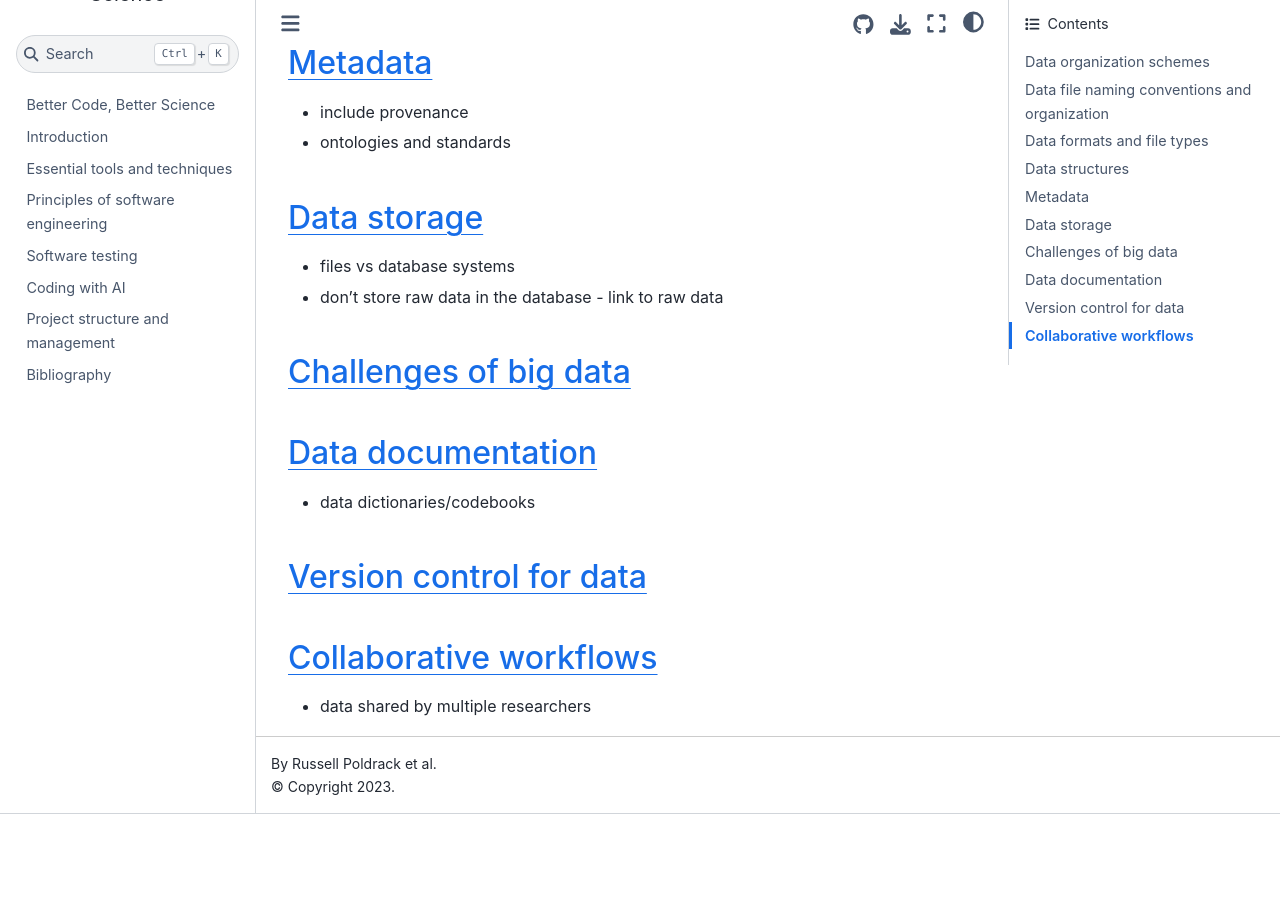
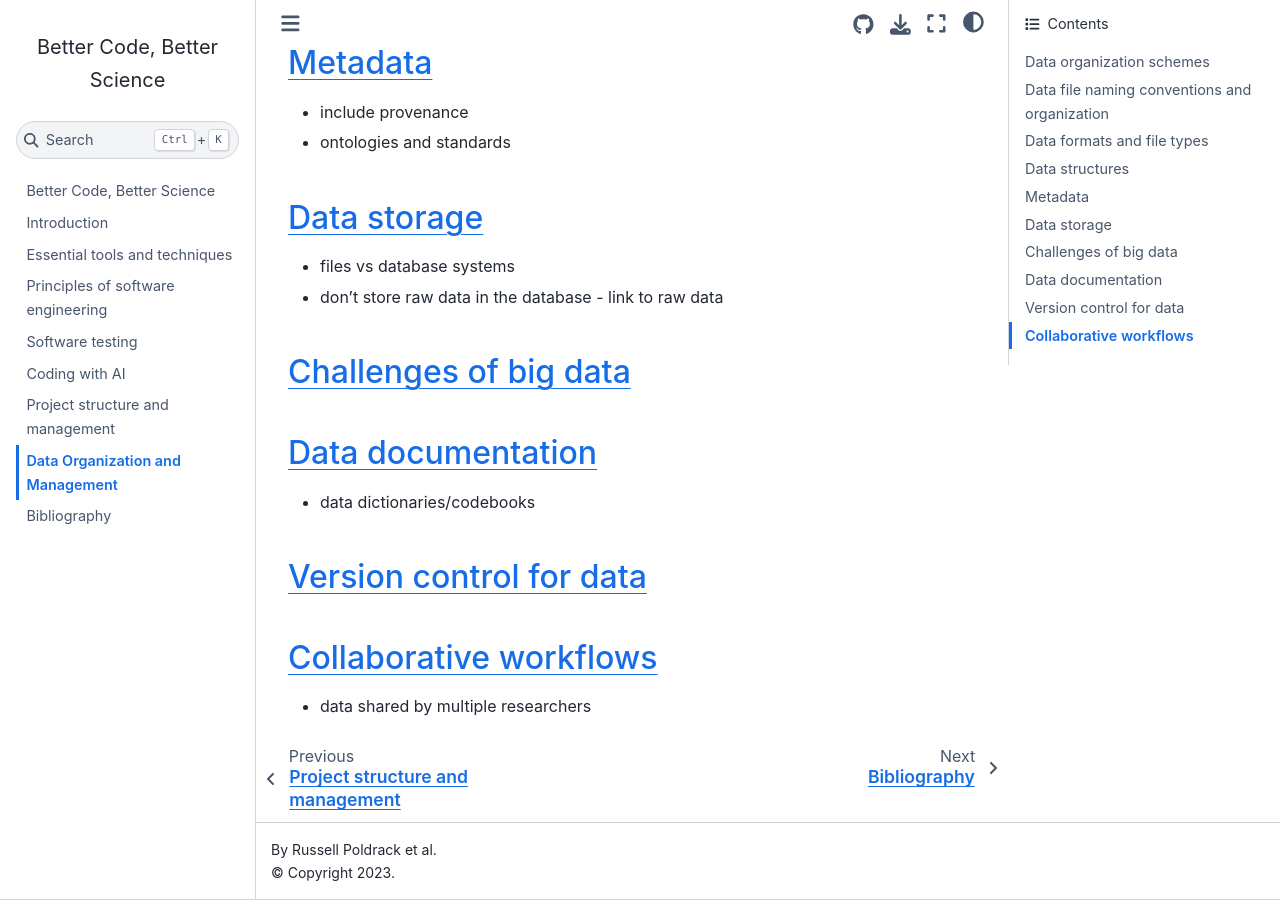
Before and after one commit to BetterCodeBetterScience/book, a Jupyter Book: the page built from book/data_management.md, in a window 1280 px wide and 900 px high, scrolled down 1383 px. Built offline with Jupyter Book 1.0.4 settings and Sphinx 7.4.7 and the Sphinx Book theme 1.1.4, drawn with Linux system fonts in a browser that asks for light colours; pages that are not in the unit, such as notebooks, are missing from menus; before the commit the page ends 2197 px from its top, so only the background shows below that; some of the changed lines change nothing that is shown.

Commit message:
Uncomment data_management in table of contents

```diff
--- a/book/_toc.yml
+++ b/book/_toc.yml
@@ -12,7 +12,7 @@ chapters:
 - file: project_organization
 # - file: validation
 # - file: performance
-# - file: data_management
+- file: data_management
 # - file: workflows
 # - file: HPC
 # - file: sharing
```
